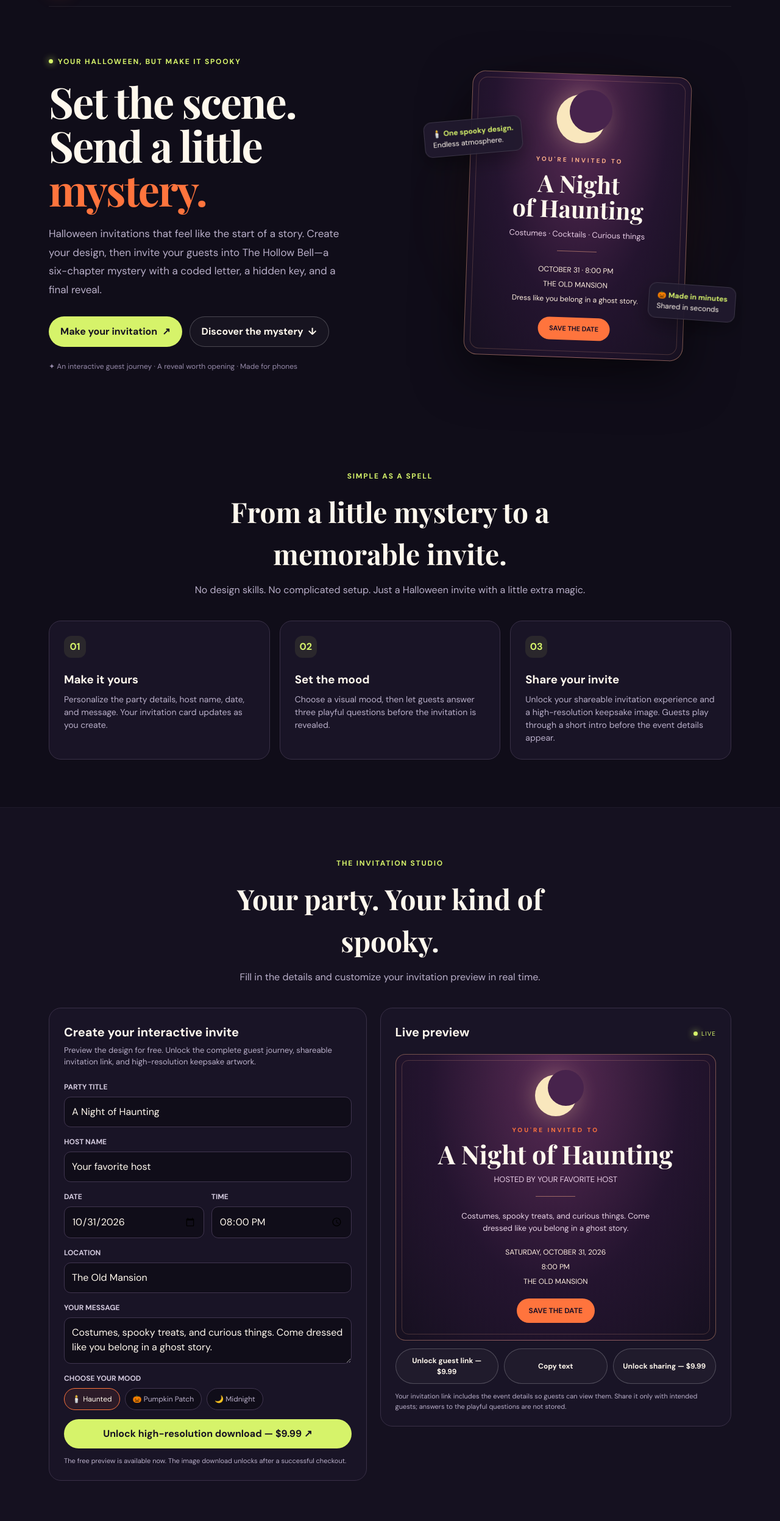
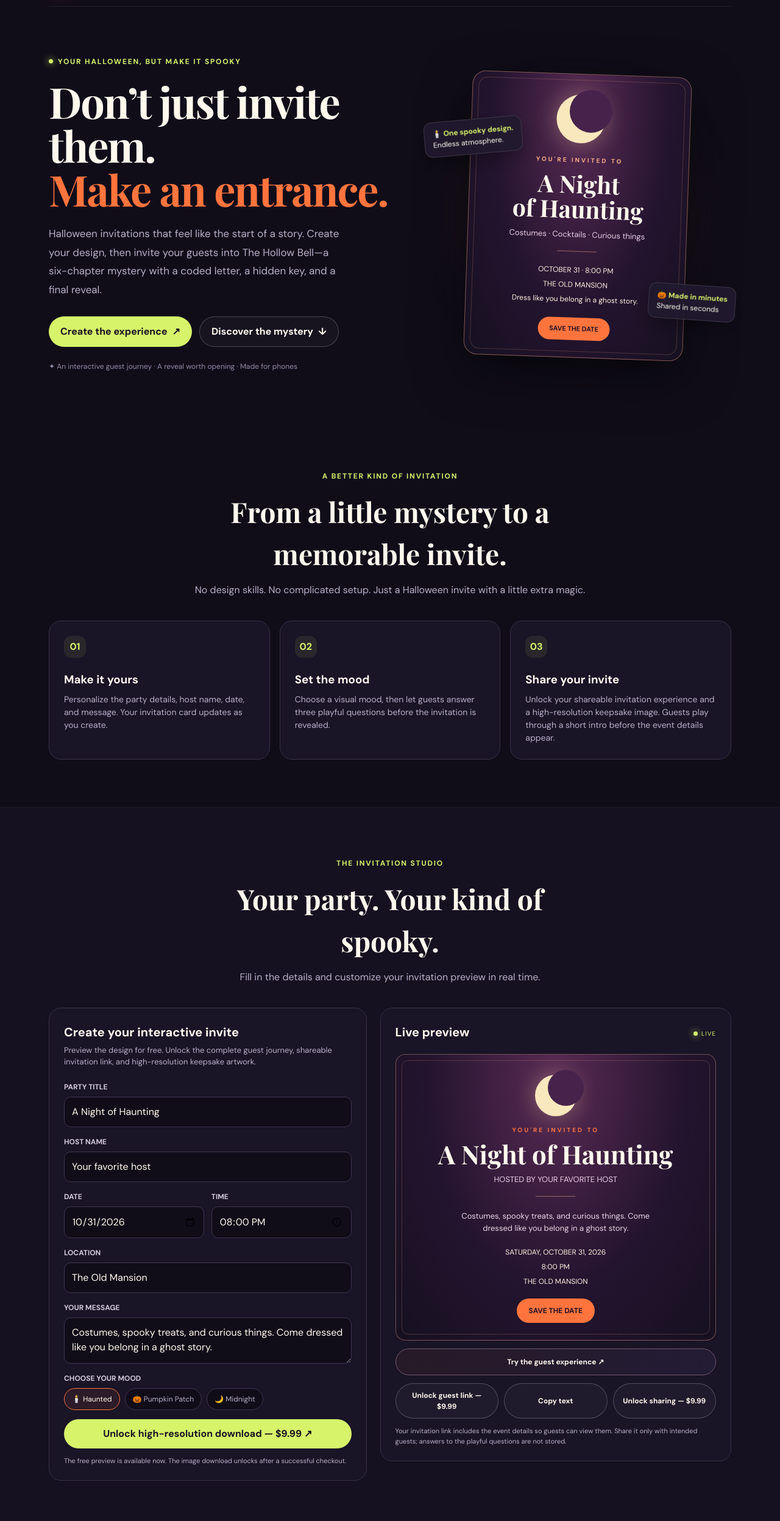
Before and after one commit to flaviosilva-create/spookylink, a plain HTML site: page index.html in a window 1280 px wide. Shown: the part 65-2560 px from the top of the page at 61% size. Drawn offline with nearby package versions, Linux system fonts and the light colour scheme.

Commit message:
Add free interactive preview and refine invitation positioning

```diff
--- a/index.html
+++ b/index.html
@@ -3,8 +3,8 @@
 <head>
 <meta charset="utf-8"><meta name="viewport" content="width=device-width,initial-scale=1">
 <meta name="theme-color" content="#100d19">
-<meta name="description" content="Design a personalized Halloween invitation, download the artwork, and unlock a browser-based mystery game with SpookyLink.">
-<title>SpookyLink — Halloween invitations with a little mystery</title>
+<meta name="description" content="Create an interactive Halloween invitation with a three-question guest journey, personalized reveal, event details, and shareable invitation link.">
+<title>SpookyLink — Interactive Halloween Invitations</title>
 <link rel="preconnect" href="https://fonts.googleapis.com">
 <link href="https://fonts.googleapis.com/css2?family=DM+Sans:wght@400;500;600;700&family=Playfair+Display:wght@600;700;800&display=swap" rel="stylesheet">
 <style>
@@ -177,6 +177,10 @@ body.shared-invite-mode #studio .section-head{display:none}body.shared-invite-mo
 @media(max-width:650px){.guest-intro{min-height:590px;padding-top:35px}.guest-question-panel{min-height:0}.guest-progress-track{margin:16px 0 30px}.guest-choices{grid-template-columns:1fr;gap:9px}.guest-choice{min-height:0;display:grid;grid-template-columns:35px 1fr;column-gap:12px;row-gap:3px;padding:13px}.guest-choice-icon{grid-row:span 2;align-self:center;font-size:23px}.guest-choice-title,.guest-choice-copy{padding-right:12px}.guest-choice-check{right:10px;top:calc(50% - 9px)}.guest-question-footer{align-items:flex-start}.guest-question-footer>span{max-width:130px;line-height:1.5}.guest-detail-grid{grid-template-columns:1fr}.guest-result{align-items:flex-start}.guest-letter-card h2{font-size:clamp(31px,9vw,45px)}.guest-reveal-actions{display:grid;grid-template-columns:1fr;width:100%}.guest-reveal-actions .btn{width:100%}.guest-reveal-top{margin-bottom:16px}}
 @media(prefers-reduced-motion:reduce){.guest-stars span,.guest-letter-peek{animation:none;transition:none}.guest-choice{transition:none}}
 
+
+.guest-preview-launch{width:100%;margin-top:13px;padding:12px 14px;font-size:12px;border-color:#73576e;background:linear-gradient(95deg,#ff743d10,#9c7bff12)}
+.guest-preview-launch:hover{border-color:#ffb18a;background:#ff743d18}
+
 </style>
 </head>
 <body>
@@ -189,9 +193,9 @@ body.shared-invite-mode #studio .section-head{display:none}body.shared-invite-mo
 <section class="wrap hero">
 <div>
 <div class="eyebrow"><span class="eyedot"></span> Your Halloween, but make it spooky</div>
-<h1>Set the scene.<br>Send a little <em>mystery.</em></h1>
+<h1>Don’t just invite them.<br><em>Make an entrance.</em></h1>
 <p class="hero-copy">Halloween invitations that feel like the start of a story. Create your design, then invite your guests into The Hollow Bell—a six-chapter mystery with a coded letter, a hidden key, and a final reveal.</p>
-<div class="hero-actions"><a class="btn btn-primary" href="#studio">Make your invitation <span>↗</span></a><a class="btn btn-outline" href="#mystery">Discover the mystery <span>↓</span></a></div>
+<div class="hero-actions"><a class="btn btn-primary" href="#studio">Create the experience <span>↗</span></a><a class="btn btn-outline" href="#mystery">Discover the mystery <span>↓</span></a></div>
 <p class="micro">✦ An interactive guest journey · A reveal worth opening · Made for phones</p>
 </div>
 <div class="hero-art" aria-label="Halloween invitation preview">
@@ -200,7 +204,7 @@ body.shared-invite-mode #studio .section-head{display:none}body.shared-invite-mo
 <div class="float-tag tag-two">🎃 <b>Made in minutes</b><br>Shared in seconds</div>
 </div>
 </section>
-<section class="section" id="how"><div class="wrap"><div class="section-head"><div class="eyebrow">Simple as a spell</div><h2>From a little mystery to a memorable invite.</h2><p>No design skills. No complicated setup. Just a Halloween invite with a little extra magic.</p></div>
+<section class="section" id="how"><div class="wrap"><div class="section-head"><div class="eyebrow">A better kind of invitation</div><h2>From a little mystery to a memorable invite.</h2><p>No design skills. No complicated setup. Just a Halloween invite with a little extra magic.</p></div>
 <div class="steps"><article class="step"><div class="step-num">01</div><h3>Make it yours</h3><p>Personalize the party details, host name, date, and message. Your invitation card updates as you create.</p></article><article class="step"><div class="step-num">02</div><h3>Set the mood</h3><p>Choose a visual mood, then let guests answer three playful questions before the invitation is revealed.</p></article><article class="step"><div class="step-num">03</div><h3>Share your invite</h3><p>Unlock your shareable invitation experience and a high-resolution keepsake image. Guests play through a short intro before the event details appear.</p></article></div>
 </div></section>
 <section class="section builder-section" id="studio"><div class="wrap"><div class="section-head"><div class="eyebrow">The invitation studio</div><h2>Your party. Your kind of spooky.</h2><p>Fill in the details and customize your invitation preview in real time.</p></div>
@@ -215,6 +219,7 @@ body.shared-invite-mode #studio .section-head{display:none}body.shared-invite-mo
 </div>
 <div class="preview-card"><div class="preview-top"><h3>Live preview</h3><span class="live"><span class="eyedot"></span> Live</span></div>
 <div class="preview-invite" id="previewInvite"><div class="moon"></div><div class="invite-kicker">YOU'RE INVITED TO</div><h2 id="outEvent">A Night of Haunting</h2><div class="invite-sub" id="outHost">HOSTED BY YOUR FAVORITE HOST</div><div class="invite-line"></div><div class="preview-message" id="outMessage">Costumes, spooky treats, and curious things. Come dressed like you belong in a ghost story.</div><div class="preview-details"><span id="outDate">SATURDAY, OCTOBER 31, 2026</span><br><span id="outTime">8:00 PM</span><br><span id="outLocation">THE OLD MANSION</span></div><div class="preview-rsvp" aria-hidden="true">SAVE THE DATE</div></div>
+<button class="btn btn-outline guest-preview-launch" id="previewExperience" type="button">Try the guest experience ↗</button>
 <div class="preview-actions"><button class="btn btn-outline" id="copyLink" type="button">Unlock guest link</button><button class="btn btn-outline" id="copyDetails" type="button">Copy text</button><button class="btn btn-outline" id="shareInvite" type="button">Share experience ↗</button></div><p class="note">Your invitation link includes the event details so guests can view them. Share it only with intended guests; answers to the playful questions are not stored.</p>
 </div></div></div></section>
 <section class="section" id="mystery"><div class="wrap"><div class="mystery">
@@ -405,6 +410,7 @@ function downloadGuestCalendar(){
  const url=URL.createObjectURL(new Blob([ics],{type:'text/calendar;charset=utf-8'}));const a=document.createElement('a');a.href=url;a.download='spookylink-invitation.ics';document.body.appendChild(a);a.click();a.remove();setTimeout(()=>URL.revokeObjectURL(url),1000);showToast('Calendar file ready to add to your calendar.');
 }
 
+$('previewExperience').addEventListener('click',()=>{const url=makeInviteUrl();window.open(url,'_blank','noopener,noreferrer');});
 $('copyDetails').addEventListener('click',async()=>{try{await navigator.clipboard.writeText(inviteText());showToast('Invitation text copied!')}catch(e){fallbackCopy(inviteText())}});
 function fallbackCopy(t,message){const a=document.createElement('textarea');a.value=t;document.body.appendChild(a);a.select();try{document.execCommand('copy');showToast(message||'Copied to clipboard!')}catch(e){showToast('Copy not available. Select and copy the text manually.')}a.remove()}
 $('copyLink').addEventListener('click',async()=>{if(!hasEntitlement('invitation')){startCheckout('invitation');return;}const url=makeInviteUrl();try{await navigator.clipboard.writeText(url);showToast('Interactive invitation link copied!');}catch(e){fallbackCopy(url,'Interactive invitation link copied!');}});
```
